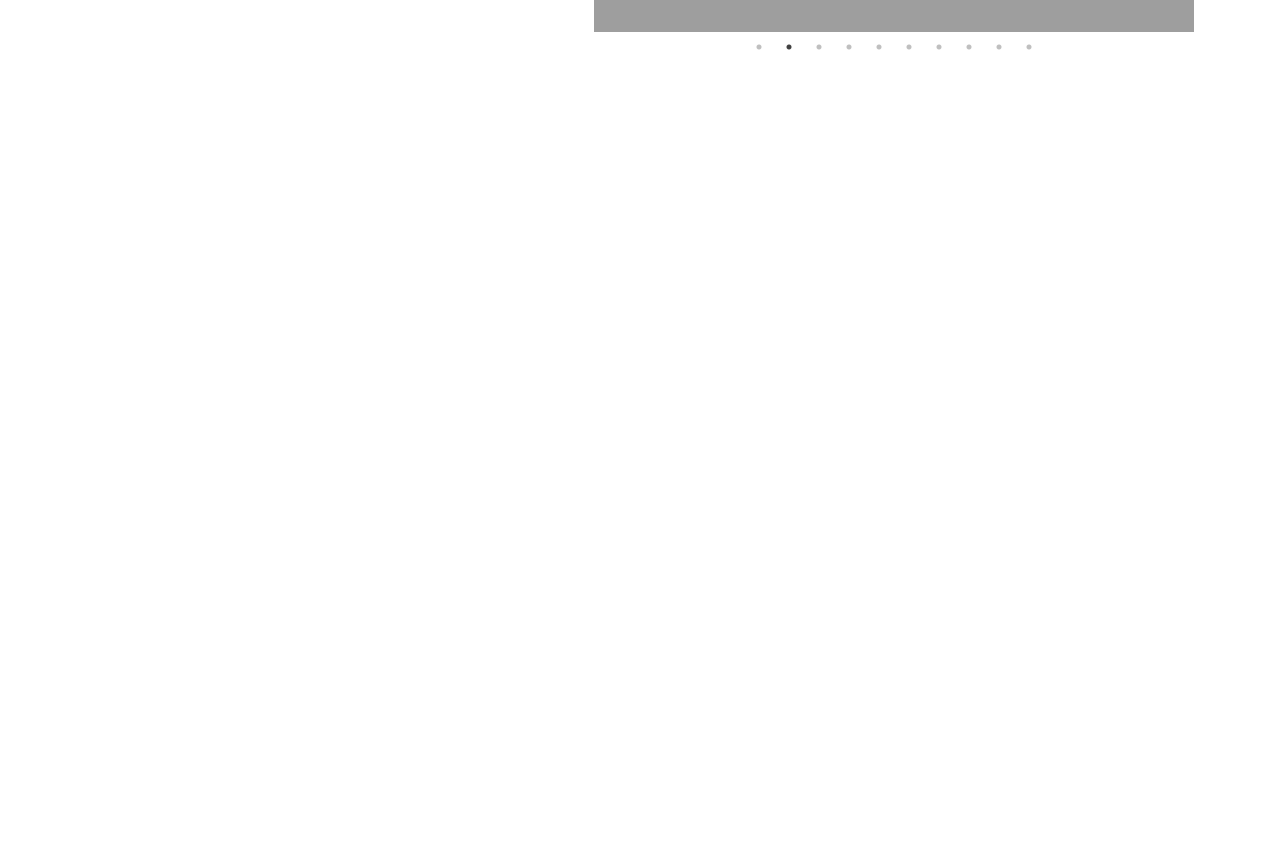
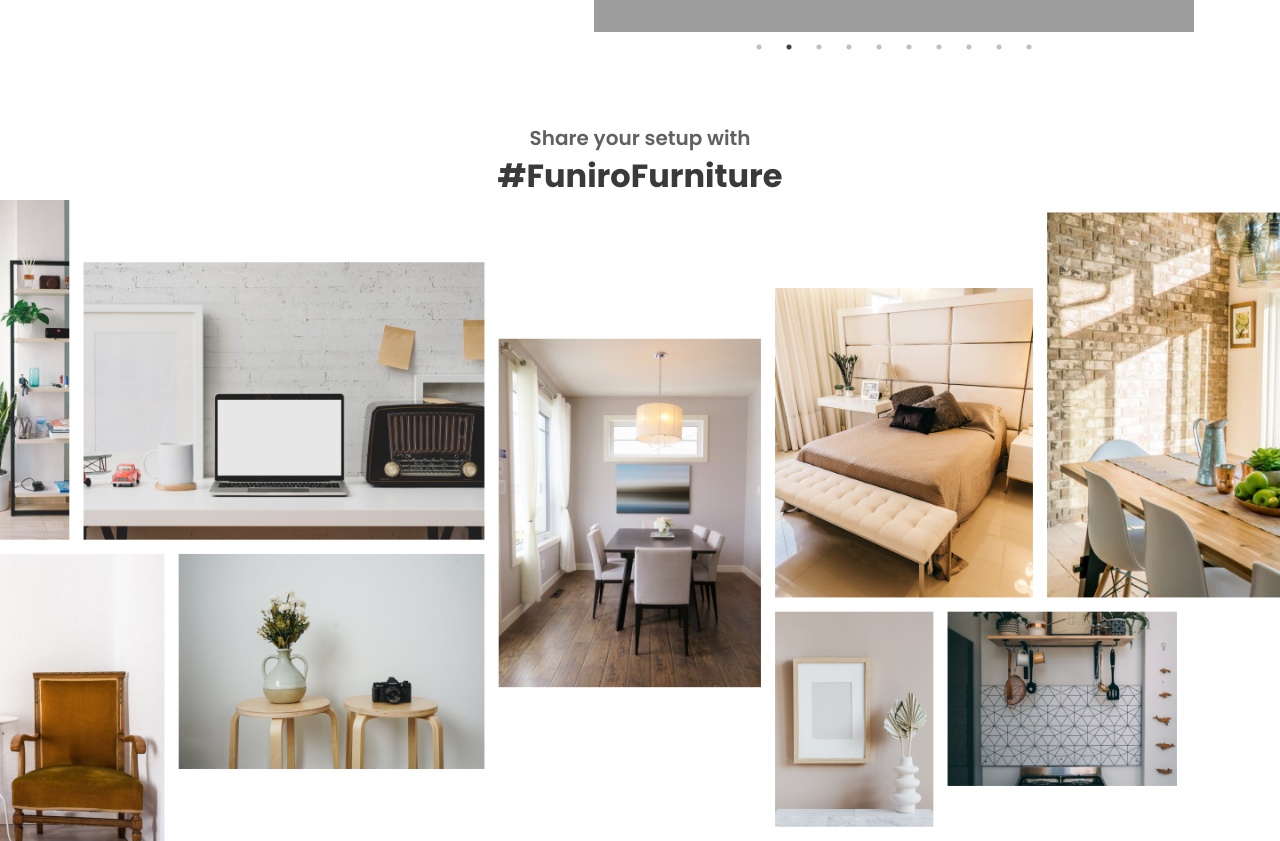
Before and after one commit to mbintangw/Furniro, a React (Vite) app: page / in a window 1280 px wide. Shown: the part 3900-4741 px from the top of the page. Before the commit the page ends 3957 px from the top, so only its background shows below. Built offline with nearby package versions, Linux system fonts and the light colour scheme; grey boxes are pictures that could not be loaded.

Commit message:
add: sharesetup component

```diff
--- /dev/null
+++ b/src/Components/Home/Sharesetup.jsx
@@ -0,0 +1,18 @@
+import React from 'react'
+import Setup from '../../image/setup.png'
+
+const Sharesetup = () => {
+  return (
+    <div className='flex flex-col justify-center items-center mt-20 gap'>
+      <div className='text-center'>
+        <h4 className='text-[#616161]'>Share your setup with</h4>
+        <h1 className='text-[#3A3A3A]'>#FuniroFurniture</h1>
+      </div>
+      <div>
+        <img src={Setup} />
+      </div>
+    </div>
+  )
+}
+
+export default Sharesetup
--- a/src/Pages/HomePages.jsx
+++ b/src/Pages/HomePages.jsx
@@ -3,6 +3,7 @@ import HeroSection from '../Components/Home/HeroSection'
 import Category from '../Components/Home/Category'
 import OurProducts from '../Components/Home/OurProducts'
 import Inspiration from '../Components/Home/Inspiration'
+import Sharesetup from '../Components/Home/Sharesetup'
 
 const HomePages = () => {
   return (
@@ -11,6 +12,7 @@ const HomePages = () => {
       <Category/>
       <OurProducts/>
       <Inspiration/>
+      <Sharesetup/>
     </div>
   )
 }
```
Also changed, not shown: src/image/setup.png (added).
